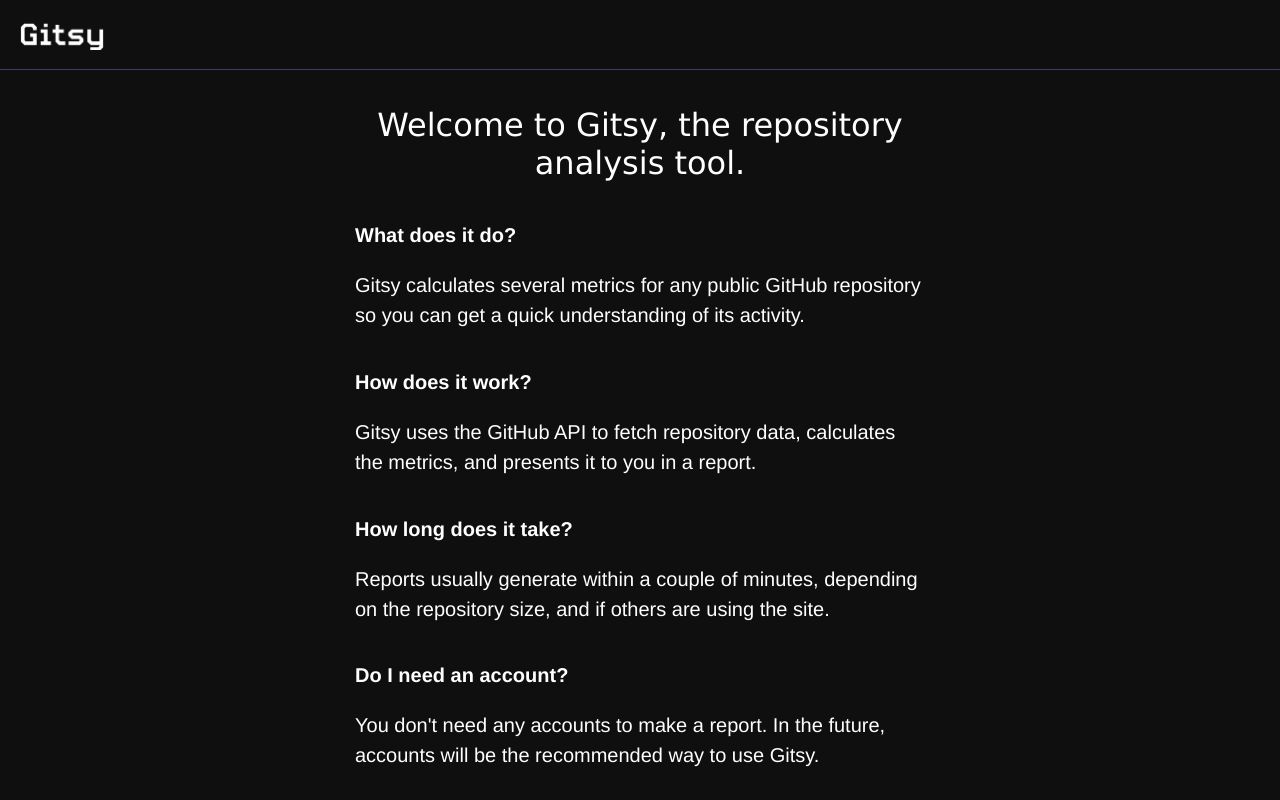
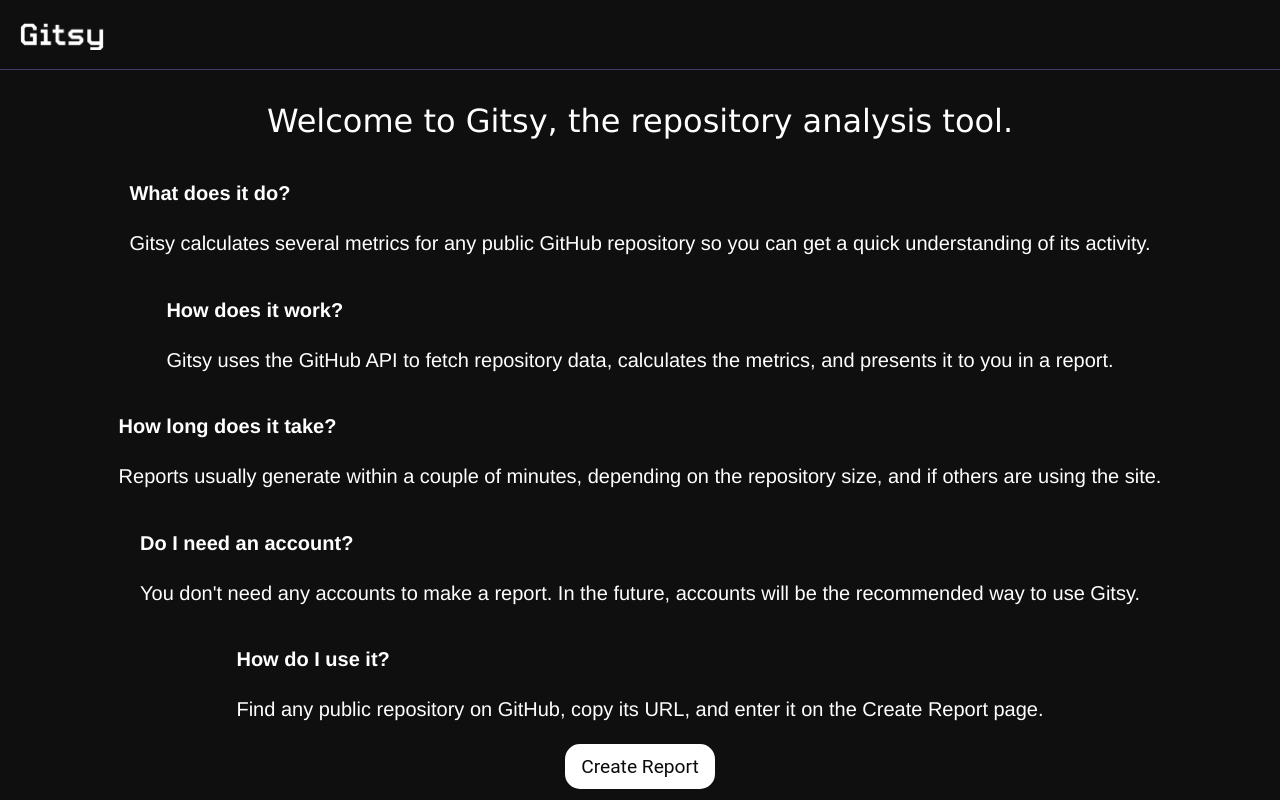
Before and after one commit to matslyk0/Gitsy, a React (Vite) app in the folder frontend/gitsy/: page /get-started in a window 1280 px wide. Shown: the top 800 px of the page. Built offline with nearby package versions, Linux system fonts and the light colour scheme.

Commit message:
feature: add default settings for all <main> components
This is to set size and layout defaults in one place. These can be overriden or extended by adding it to the CSS of the specific <main> component you wish to change. For example you may wish to have column flex layout in one page.

```diff
--- a/frontend/gitsy/src/index.css
+++ b/frontend/gitsy/src/index.css
@@ -1,9 +1,11 @@
-*, *::before, *::after {
+*,
+*::before,
+*::after {
   box-sizing: border-box;
 }
 
 html {
-  height: 100%;  /* match viewport size */
+  height: 100%; /* match viewport size */
 }
 
 body {
@@ -17,3 +19,11 @@
   flex-direction: column;
   min-height: 100%;
 }
+
+main {
+  align-items: center;
+  display: flex;
+  margin: 0 auto;
+  min-height: calc(100dvh - 70px);
+  width: min(100%, 1400px);
+}
--- a/frontend/gitsy/src/pages/CreateReport/CreateReport.jsx
+++ b/frontend/gitsy/src/pages/CreateReport/CreateReport.jsx
@@ -63,7 +63,7 @@
   return (
     <>
       <Banner />
-      <main className={styles.mainContent}>
+      <main className={styles.mainConfig}>
         {!reportData && (
           <h1 className={styles.createReportHeader}>Create a Report</h1>
         )}
--- a/frontend/gitsy/src/pages/CreateReport/CreateReport.module.css
+++ b/frontend/gitsy/src/pages/CreateReport/CreateReport.module.css
@@ -50,13 +50,9 @@
   transform: scale(0.9);
 }
 
-.mainContent {
-  align-items: center;
-  display: flex;
-  flex: 1;
+.mainConfig {
   flex-direction: column;
   justify-content: center;
-  min-height: calc(100dvh - 70px);
 }
 
 .createReportHeader {
--- a/frontend/gitsy/src/pages/GetStarted/GetStarted.jsx
+++ b/frontend/gitsy/src/pages/GetStarted/GetStarted.jsx
@@ -7,7 +7,7 @@
   return (
     <>
       <Banner />
-      <main className={styles.main}>
+      <main className={styles.mainConfig}>
         <div className={styles.getStarted}>
           <h1 className={styles.header}>
             Welcome to Gitsy, the repository analysis tool.
--- a/frontend/gitsy/src/pages/GetStarted/GetStarted.module.css
+++ b/frontend/gitsy/src/pages/GetStarted/GetStarted.module.css
@@ -1,19 +1,13 @@
-.answer {
-  border: 0px solid white; /* for debugging */
-  color: white;
-  font-size: 1.25em;
-  font-family: Helvetica;
-  line-height: 150%;
+.mainConfig {
+  flex-direction: column;
+  justify-content: center;
 }
 
 .getStarted {
   align-items: center;
-  border: 0px solid white; /* for debugging */
   display: flex;
   flex-direction: column;
   justify-content: center;
-  max-width: 600px;
-  padding: 15px;
 }
 
 .header {
@@ -21,19 +15,16 @@
   text-align: center;
   font: 2em Verdana;
 }
-
-.main {
-  align-items: center;
-  border: 0px solid white; /* for debugging */
-  display: flex;
-  flex: 1;
-  flex-direction: column;
-  justify-content: center;
-}
-
 .question {
   color: white;
   font-size: 1.25em;
   font-family: Helvetica;
   line-height: 150%;
 }
+
+.answer {
+  color: white;
+  font-size: 1.25em;
+  font-family: Helvetica;
+  line-height: 150%;
+}
--- a/frontend/gitsy/src/pages/Home/Home.jsx
+++ b/frontend/gitsy/src/pages/Home/Home.jsx
@@ -16,7 +16,7 @@
   return (
     <>
       <Banner />
-      <main className={styles.mainContent}>
+      <main>
         <div className={styles.welcomeBox}>
           <h1>GitHub Repository Analysis</h1>
           <p>Repository health at a glance, in a single click.</p>
--- a/frontend/gitsy/src/pages/Home/Home.module.css
+++ b/frontend/gitsy/src/pages/Home/Home.module.css
@@ -1,14 +1,3 @@
-.mainContent {
-  align-items: center;
-  display: flex;
-  flex: 1;
-  flex-wrap: wrap;
-  justify-content: space-between;
-  width: min(100%, 1400px);
-  margin: 0 auto;
-  min-height: calc(100dvh - 70px);
-}
-
 .welcomeBox {
   display: flex;
   flex: 1;
```
